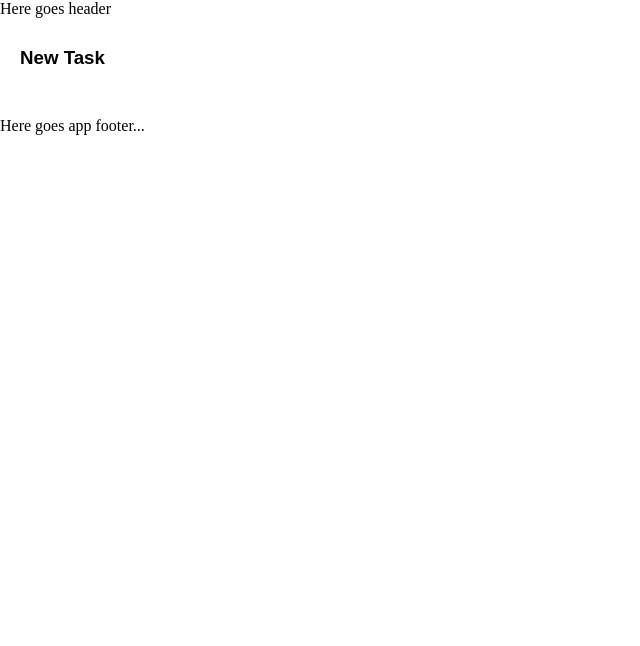
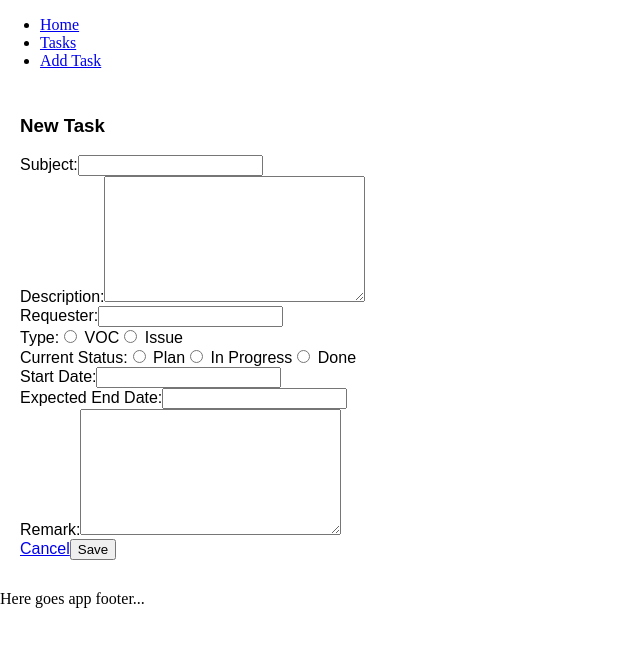
Before and after one commit to grglucastr/onweek.ly, a React (Create React App) app: page /tasks/add in a window 1280 px wide. Shown: the top 646 px of the page, without its empty margins (0-640 px from the left). Built offline with nearby package versions, Linux system fonts and the light colour scheme.

Commit message:
Add simple markup

```diff
--- a/src/components/AppHeader.js
+++ b/src/components/AppHeader.js
@@ -1,9 +1,14 @@
 import React from 'react';
+import { Link } from 'react-router-dom'
 
 function AppHeader(props){
   return(
     <div>
-      Here goes header
+        <ul>
+          <li><Link to="/">Home</Link></li>
+          <li><Link to="/tasks/">Tasks</Link></li>
+          <li><Link to="/tasks/add/">Add Task</Link></li>
+        </ul>
     </div>
   )
 }
--- a/src/components/TaskForm.js
+++ b/src/components/TaskForm.js
@@ -1,11 +1,124 @@
 import React from 'react'
+import { Link } from 'react-router-dom'
 import './Base.css'
 
 class AddTask extends React.Component{
+
+  htmlFormSubmit(e){
+    e.preventDefault();
+    console.log('log me here');
+
+  }
+
   render(){
     return(
-      <div class="border-spacing">
+      <div className="border-spacing">
         <h3>New Task</h3>
+        <form onSubmit={this.onSubmit}>
+          <div>
+            <label htmlFor="subject">Subject:</label>
+            <input
+              id="subject"
+              name="subject"
+            />
+          </div>
+          <div>
+            <label htmlFor="description">Description:</label>
+            <textarea
+              id="description"
+              name="description"
+              cols="30"
+              rows="8"></textarea>
+          </div>
+          <div>
+            <label htmlFor="requester">Requester:</label>
+            <input
+              id="requester"
+              name="requester"/>
+          </div>
+          <div>
+            <label htmlFor="type-voc">Type:</label>
+
+            <label htmlFor="type-voc">
+              <input
+                type="radio"
+                id="type-voc"
+                name="type"
+                value="1"/> VOC
+            </label>
+
+            <label htmlFor="type-issue">
+              <input
+                type="radio"
+                id="type-issue"
+                name="type"
+                value="1"/> Issue
+            </label>
+          </div>
+
+          <div>
+            <label htmlFor="status-plan">Current Status:</label>
+
+            <label htmlFor="status-plan">
+              <input
+                type="radio"
+                id="status-plan"
+                name="status"
+                value="1"/> Plan
+            </label>
+
+            <label htmlFor="status-progress">
+              <input
+                type="radio"
+                id="status-progress"
+                name="status"
+                value="2"/> In Progress
+            </label>
+
+
+            <label htmlFor="status-done">
+              <input
+                type="radio"
+                id="status-done"
+                name="status"
+                value="3"/> Done
+            </label>
+          </div>
+
+          <div>
+            <label htmlFor="start-date">Start Date:</label>
+            <input
+              id="start-date"
+              name="startDate"
+            />
+          </div>
+
+          <div>
+            <label htmlFor="expected-end-date">Expected End Date:</label>
+            <input
+              id="expected-end-date"
+              name="expectedEndDate"
+            />
+          </div>
+
+          <div>
+            <label htmlFor="remark">Remark:</label>
+            <textarea
+              id="remark"
+              name="remark"
+              cols="30"
+              rows="8"
+            ></textarea>
+          </div>
+
+
+          <Link to="/">
+            Cancel
+          </Link>
+
+          <button>Save</button>
+        </form>
+
       </div>
     )
   }
--- a/src/components/TaskHome.js
+++ b/src/components/TaskHome.js
@@ -1,5 +1,5 @@
 import React, { Component } from "react";
-import { Link } from 'react-router-dom'
+
 
 class Home extends Component {
   render() {
```
